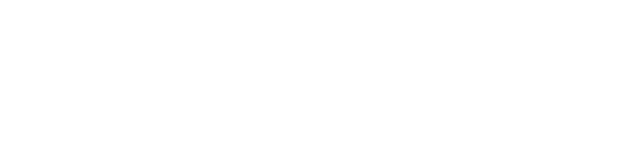
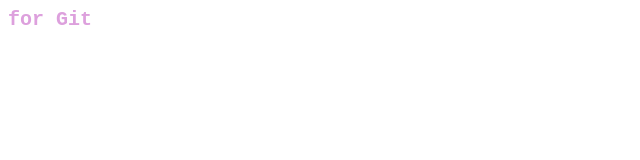
Before and after one commit to puchiwei/github0529, a plain HTML site: page index.html in a window 1280 px wide. Shown: the full height of the page, 0-640 px from the left. Drawn offline with Linux system fonts and the light colour scheme.

Commit message:
新增css

```diff
--- /dev/null
+++ b/all.css
@@ -0,0 +1,5 @@
+h1{
+    color:plum;
+    font-size:20px;
+    font-family: monospace;
+}
--- a/index.html
+++ b/index.html
@@ -3,6 +3,8 @@
     <meta charset="UTF-8">
     <meta name="viewport" content="width=device-width, initial-scale=1.0">
     <title>Document</title>
+    <h1>for Git</h1>
+    <link rel="stylesheet" href="all.css">
 </head>
 <body>
 
```
